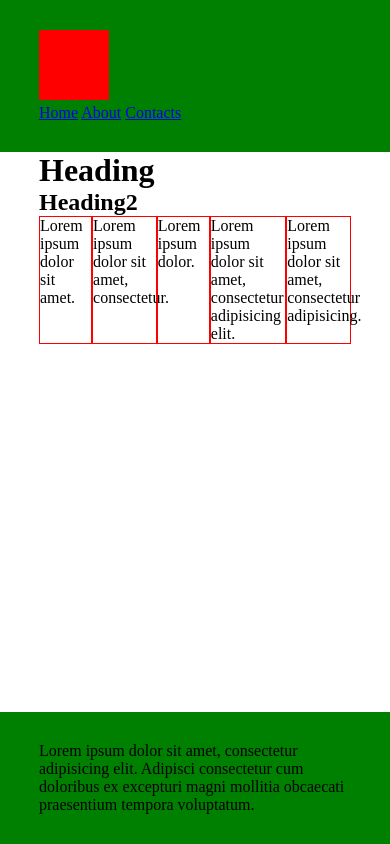
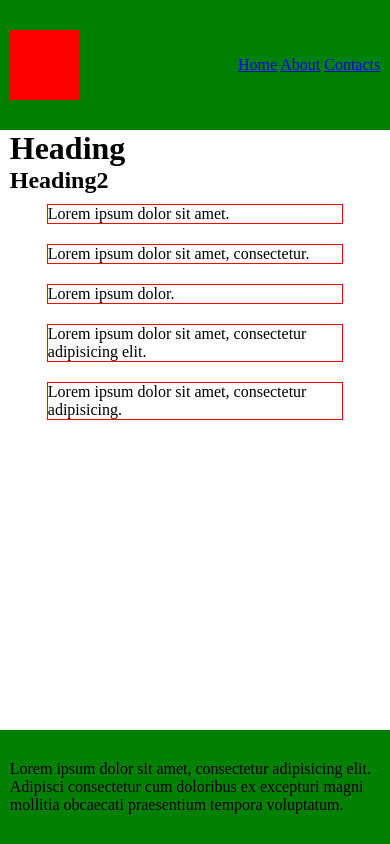
Before and after one commit to aliaksandr-batskalevich/1_html_8_less, a plain HTML site: page index.html in a window 390 px wide. Drawn offline with Linux system fonts and the light colour scheme.

Commit message:
change css-file

```diff
--- a/css/style.css
+++ b/css/style.css
@@ -14,7 +14,7 @@ header, footer {
 }
 
 .container {
-    max-width: 80%;
+    max-width: 1100px;
     margin: auto;
 }
 
@@ -24,28 +24,34 @@ header, footer {
     width: 70px;
     background-color: red;
 }
+
+.header-flex {
+    display: flex;
+    justify-content: space-between;
+    align-items: center;
+}
+
 .service {
     display: flex;
     justify-content: space-between;
-    flex-wrap: wrap;
 }
 
 .service > div {
-    width: 17%;
+    flex-basis: 17%;
     border: red 1px solid;
 }
 
-.service > div:nth-child(2) {
-    flex-grow: 1;
-}
+/*.service > div:nth-child(2) {*/
+/*    flex-grow: 1;*/
+/*}*/
 
-.service > div:nth-child(4) {
-    flex-grow: 2;
-}
+/*.service > div:nth-child(4) {*/
+/*    flex-grow: 2;*/
+/*}*/
 
-.service > div:nth-child(5) {
-    flex-grow: 1;
-}
+/*.service > div:nth-child(5) {*/
+/*    flex-grow: 1;*/
+/*}*/
 
 .wrapper {
     display: flex;
@@ -55,3 +61,35 @@ header, footer {
 main {
     flex-grow: 1;
 }
+
+@media (max-width: 1100px) {
+    .container {
+        max-width: 95%;
+    }
+}
+
+@media (max-width: 950px) {
+    .service {
+        flex-wrap: wrap;
+        justify-content: center;
+    }
+    .service > div {
+        flex-basis: 30%;
+        margin: 10px;
+    }
+}
+
+@media (max-width: 510px) {
+    .service > div {
+        flex-basis: 80%;
+    }
+}
+
+/*@media (max-width: 760px) {*/
+/*    .service {*/
+/*        flex-wrap: wrap;*/
+/*    }*/
+/*    .service > div {*/
+/*        flex-basis: 30%;*/
+/*    }*/
+/*}*/
--- a/index.html
+++ b/index.html
@@ -2,6 +2,7 @@
 <html lang="en">
 <head>
     <meta charset="UTF-8">
+    <meta name="viewport" content="width=device-width, initial-scale=1.0">
     <title>Lesson 8 - Responsive web design</title>
     <link rel="stylesheet" href="css/style.css">
 </head>
@@ -9,12 +10,14 @@
 <div class="wrapper">
     <header>
         <div class="container">
+            <div class="header-flex">
                 <a class="logo" href="#"></a>
                 <nav>
                     <a href="#">Home</a>
                     <a href="#">About</a>
                     <a href="#">Contacts</a>
                 </nav>
+            </div>
         </div>
     </header>
     <main>
```
Lines whose indentation alone changed are shown as unchanged.
